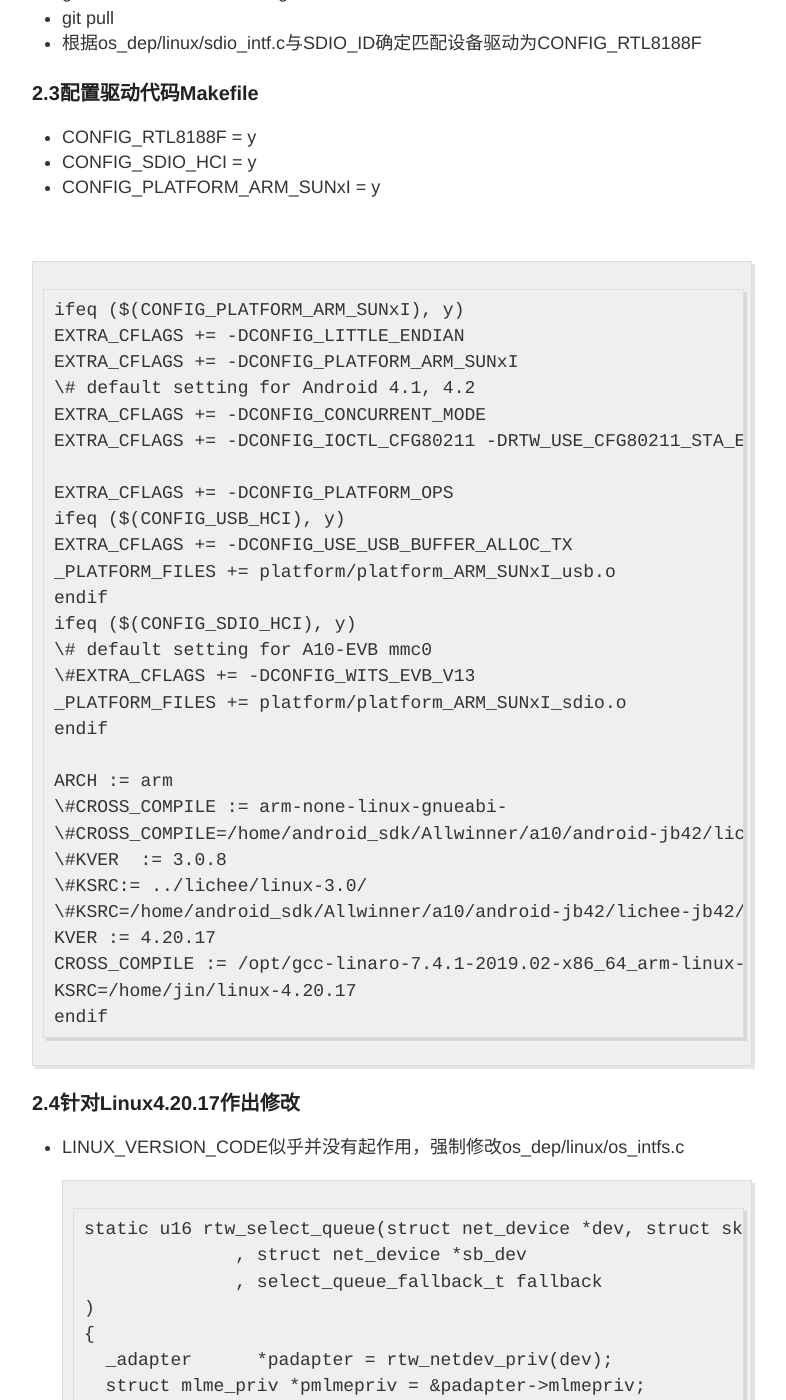
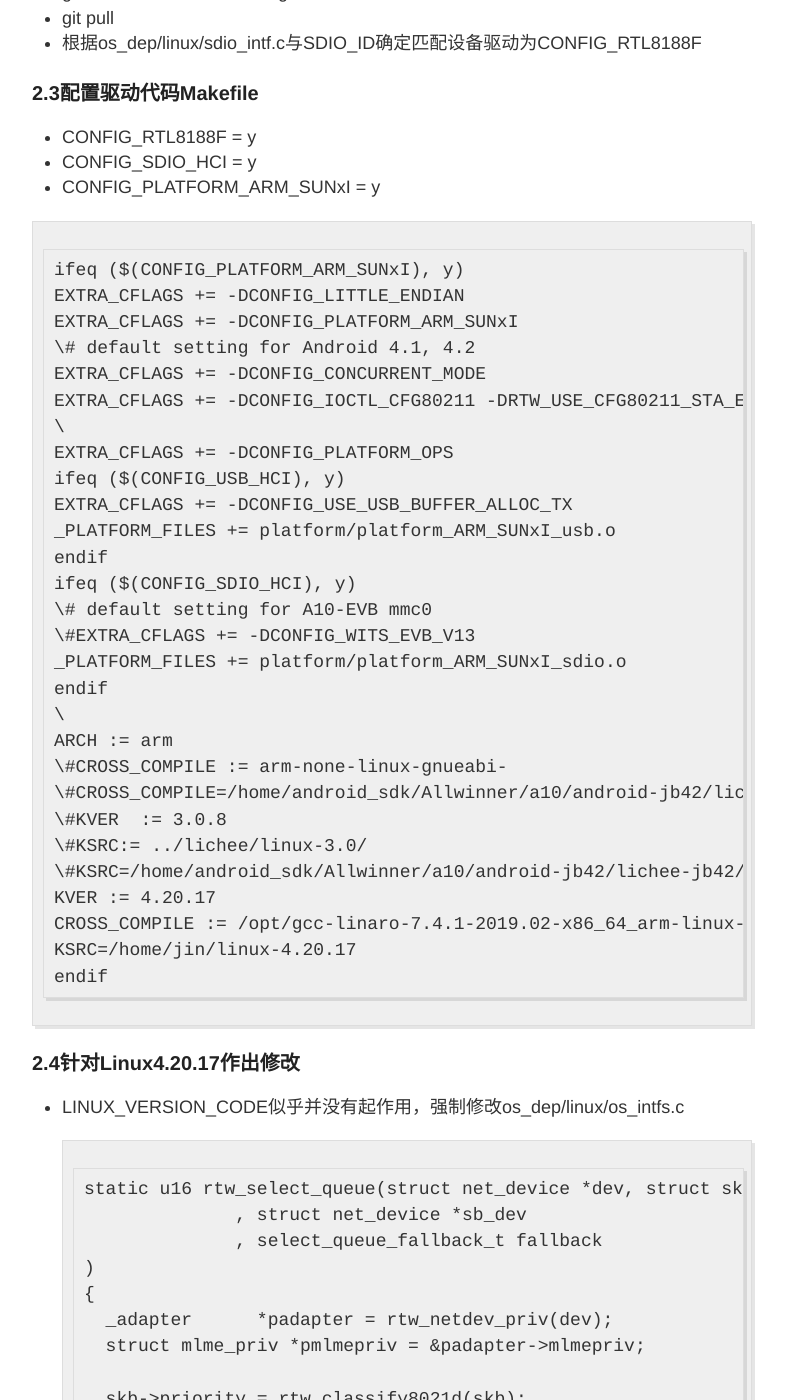
Before and after one commit to io-hack/io-hack.github.io, a Jekyll site: the page built from _posts/2019-06-06-Allwiner-H3-RTL8189FTV.md, in a window 1280 px wide and 1400 px high, scrolled down 2096 px. Shown: the whole window, without its empty margins (248-1034 px from the left). Built offline with Jekyll 4.4.1, drawn with Linux system fonts in a browser that asks for light colours; our own code applies the rules of GitHub Pages for plain Markdown files.

Commit message:
Update 2019-06-06-Allwiner-H3-RTL8189FTV.md

````diff
--- a/_posts/2019-06-06-Allwiner-H3-RTL8189FTV.md
+++ b/_posts/2019-06-06-Allwiner-H3-RTL8189FTV.md
@@ -69,7 +69,6 @@ MODALIAS=sdio:c07v024CdF179
 - CONFIG_SDIO_HCI = y
 - CONFIG_PLATFORM_ARM_SUNxI = y
 
-<br />
 
 ```
 ifeq ($(CONFIG_PLATFORM_ARM_SUNxI), y)
@@ -78,7 +77,7 @@ EXTRA_CFLAGS += -DCONFIG_PLATFORM_ARM_SUNxI
 \# default setting for Android 4.1, 4.2
 EXTRA_CFLAGS += -DCONFIG_CONCURRENT_MODE
 EXTRA_CFLAGS += -DCONFIG_IOCTL_CFG80211 -DRTW_USE_CFG80211_STA_EVENT
-
+\
 EXTRA_CFLAGS += -DCONFIG_PLATFORM_OPS
 ifeq ($(CONFIG_USB_HCI), y)
 EXTRA_CFLAGS += -DCONFIG_USE_USB_BUFFER_ALLOC_TX
@@ -89,7 +88,7 @@ ifeq ($(CONFIG_SDIO_HCI), y)
 \#EXTRA_CFLAGS += -DCONFIG_WITS_EVB_V13
 _PLATFORM_FILES += platform/platform_ARM_SUNxI_sdio.o
 endif
-
+\
 ARCH := arm
 \#CROSS_COMPILE := arm-none-linux-gnueabi-
 \#CROSS_COMPILE=/home/android_sdk/Allwinner/a10/android-jb42/lichee-jb42/buildroot/output/external-toolchain/bin/arm-none-linux-gnueabi-
````
